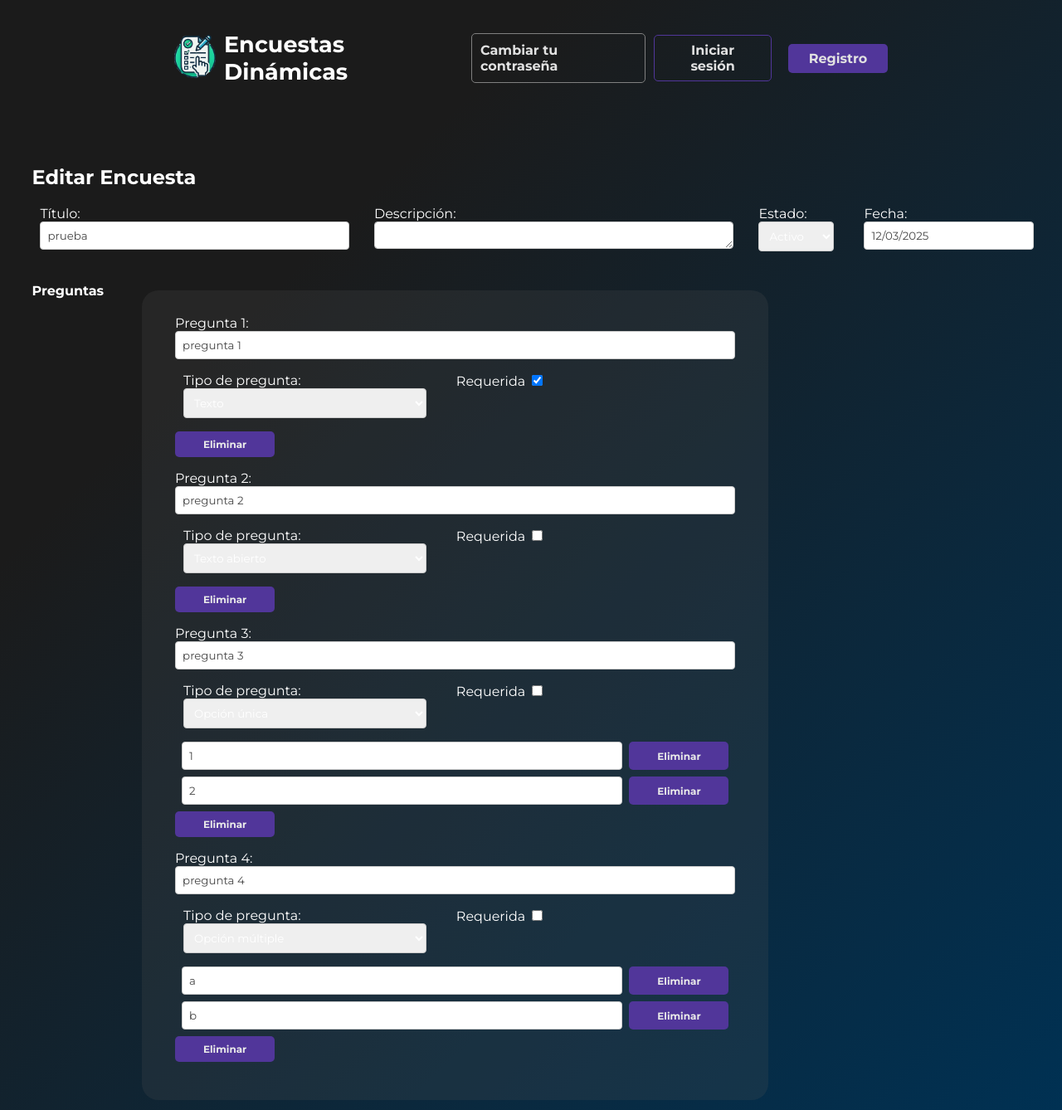
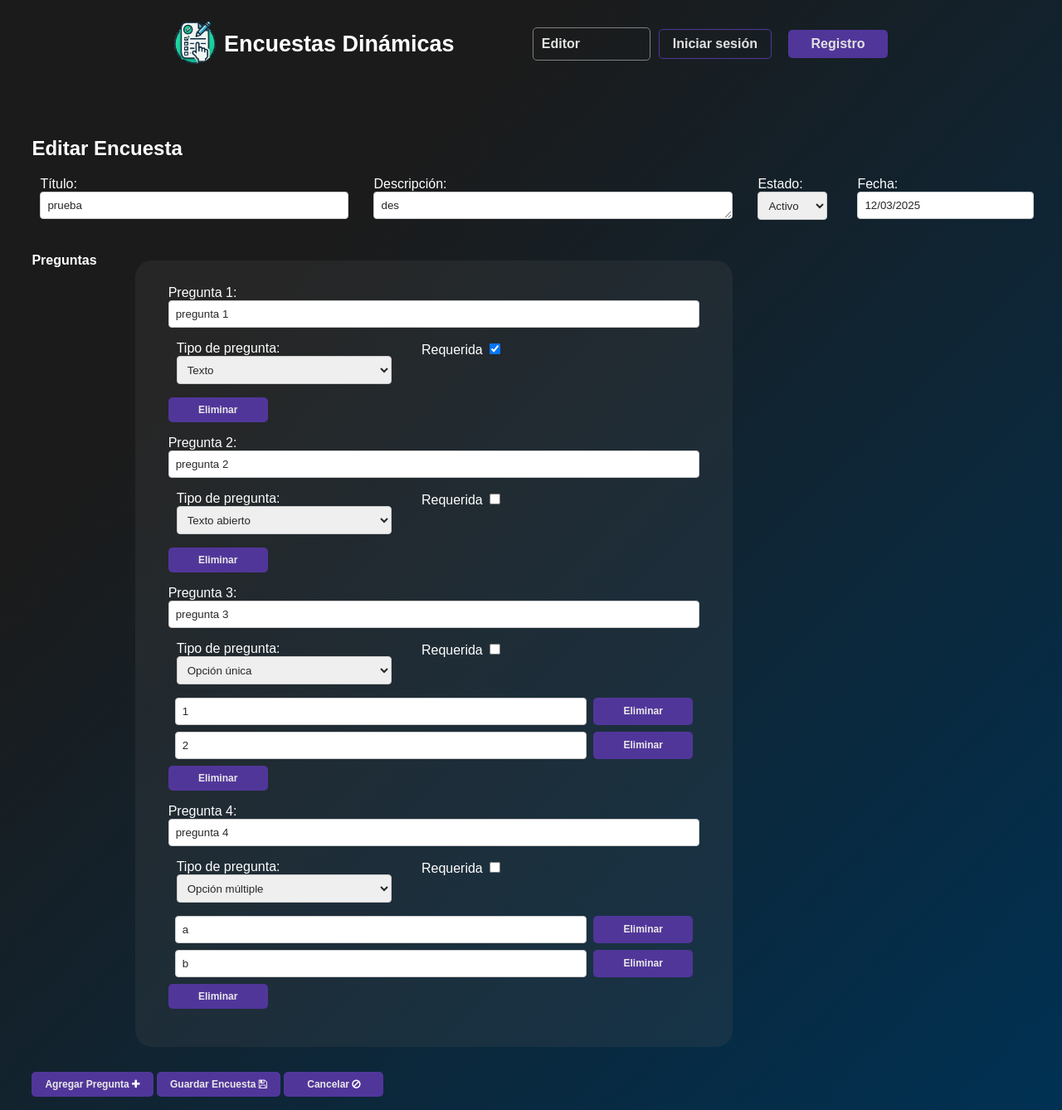
Before and after one commit to Izunny/Proyecto_Encuestas, a PHP site: page /editar.php in a window 1280 px wide. Shown: the whole page at 83% size. Run offline with PHP 8.4, Linux system fonts and the light colour scheme; data comes from the database, SQL or seed files in the repository.

Commit message:
color
ajustes

```diff
--- a/encuestas/assets/css/style.css
+++ b/encuestas/assets/css/style.css
@@ -1,7 +1,7 @@
 @import url('https://fonts.googleapis.com/css2?family=Montserrat:ital,wght@0,100..900;1,100..900&display=swap');
 
 * {
-    font-family: 'Montserrat';
+    font-family: 'Arial';
     color: white;
 }
 
@@ -80,7 +80,7 @@ a {
 }
 
 input{
-    color: rgb(71, 71, 71);
+    color: rgb(39, 39, 39);
 }
 
 a:hover{
@@ -371,12 +371,13 @@ th, td{
 
 
 textarea {
-    max-height: 15px; /* Para evitar que crezca demasiado */
+    max-height: 15px;
+    color: rgb(39, 39, 39);
 
 }
 
 input-group{
-    max-height: 15px; /* Para evitar que crezca demasiado */
+    max-height: 15px;
 
 }
 
@@ -392,3 +393,12 @@ button {
     cursor: pointer;
     transition: all 0.3s ease 0s;
 }
+
+select {
+    max-height: 34px;
+    color: rgb(39, 39, 39);
+}
+
+option {
+    color: rgb(39, 39, 39);
+}
--- a/encuestas/includes/header.php
+++ b/encuestas/includes/header.php
@@ -19,8 +19,7 @@
             <h2 class="title_page">Encuestas Dinámicas</h2>
         </div>
         <div class="header_two">
-            <!-- Todavia no se agrega una función para cambiar la contraseña-->
-            <a href="reset-password.php" class="change_pass_button">Cambiar tu contraseña</a>
+            <a href="reset-password.php" class="change_pass_button">Editor</a>
 
             <?php if (isset($_SESSION['idusuario'])): ?>
                 <a href="/encuestas/logout.php"><button class="index_button_two">Cerrar sesión</button></a>
--- a/encuestas/welcome.php
+++ b/encuestas/welcome.php
@@ -79,7 +79,7 @@ if(!isset($_SESSION["loggedin"]) || $_SESSION["loggedin"] !== true){
     </div>
     <nav>
         <ul class="nav-menu">
-            <li><a href="#">Ver Encuestas</a></li>
+            <li><a href="#">Responder</a></li>
             <li><a href="#">Ver Resultados</a></li>
             <li><a href="editar.php">Editar Encuesta</a></li>
             <li><a href="agregar.php">Crear Encuesta</a></li>
```
